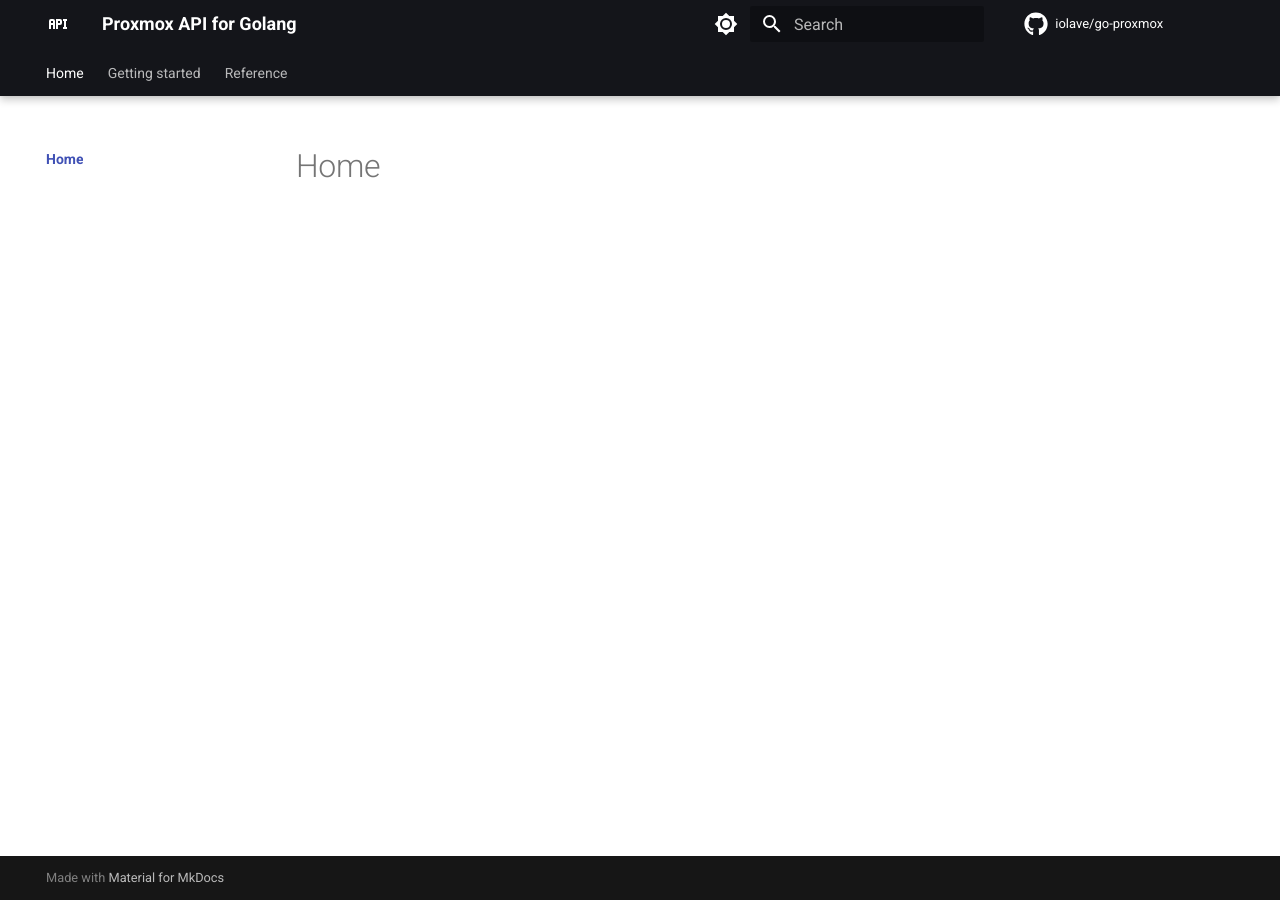
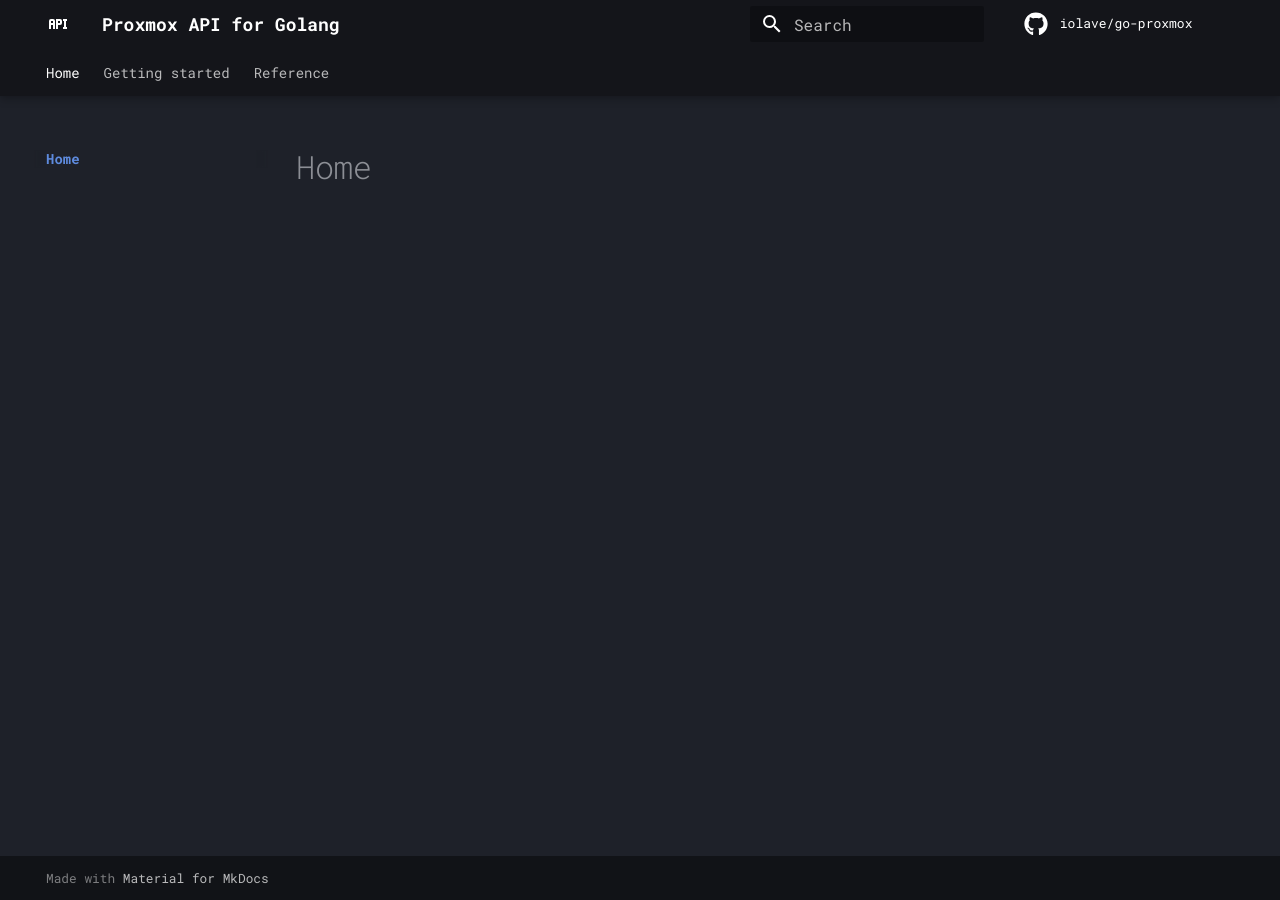
Before and after one commit to iolave/go-proxmox, an MkDocs documentation site: the page built from docs/index.md, in a window 1280 px wide. Built offline with MkDocs 1.6.1 and Material for MkDocs 9.7.7, drawn with Linux system fonts in a browser that asks for light colours; comment, search, counter and statistics services are not loaded.

Commit message:
updated theme

```diff
--- a/mkdocs.yml
+++ b/mkdocs.yml
@@ -15,6 +15,9 @@ markdown_extensions:
   - pymdownx.superfences
 theme:
   name: material
+  font:
+    text: Roboto Mono
+    code: Roboto Mono
   features:
     - content.tooltips
     - navigation.instant
@@ -31,19 +34,13 @@ theme:
     logo: material/api
     repo: fontawesome/brands/github
   palette:
-    # Palette toggle for light mode
-    - scheme: default
-      primary: black
-      toggle:
-        icon: material/brightness-7
-        name: Switch to dark mode
-
     # Palette toggle for dark mode
-    - scheme: slate
-      primary: blue-grey
-      toggle:
-        icon: material/brightness-4
-        name: Switch to light mode
+    scheme: slate
+    primary: black
+    accent: deep orange
+    toggle:
+      icon: material/brightness-4
+      name: Switch to light mode
 nav:
   - Home:
     - index.md
```
Also changed, not shown: 1 other file.
